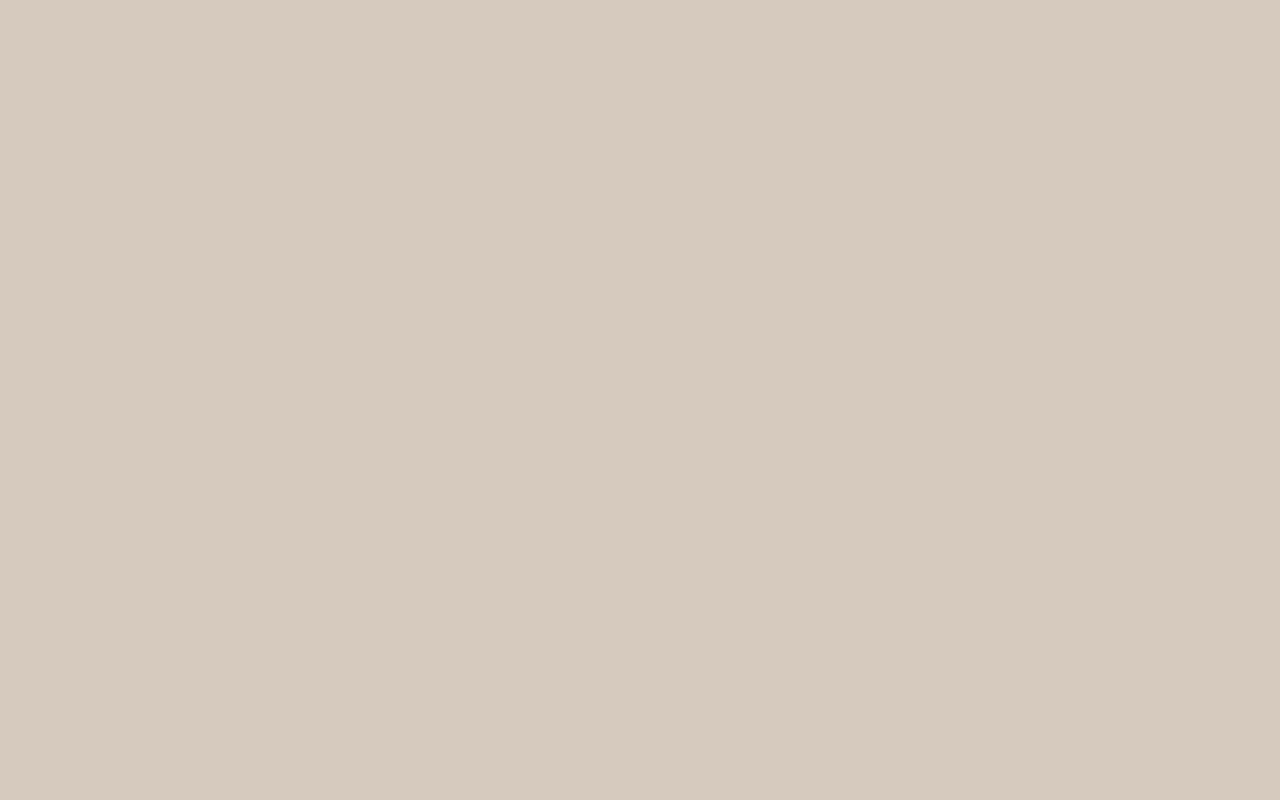
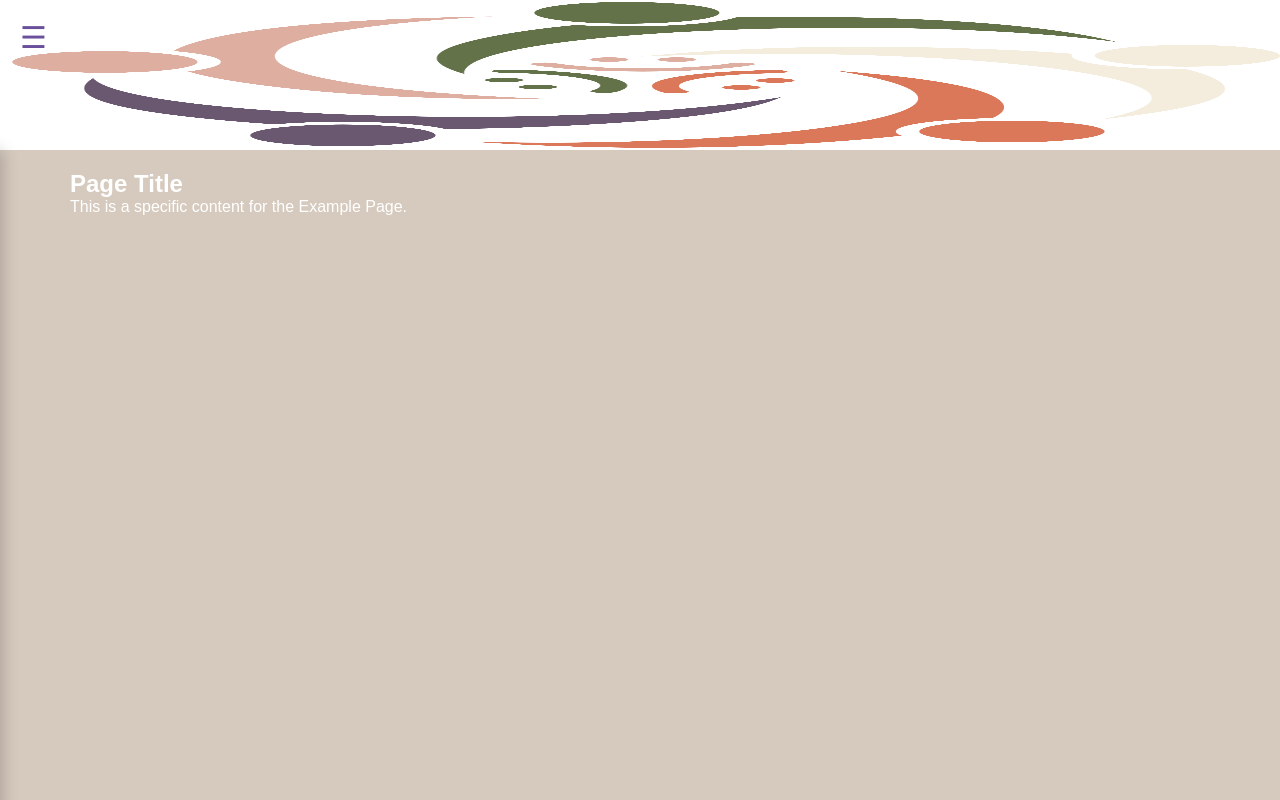
Before and after one commit to nmingora/Accessibility_WebApp, a React (Create React App) app in the folder client/udchat/: page /ExamplePage in a window 1280 px wide. Before the commit this address had no page. Built offline with nearby package versions, Linux system fonts and the light colour scheme.

Commit message:
1st step to react pages template - remove example page

```diff
--- a/client/udchat/src/Components/App.js
+++ b/client/udchat/src/Components/App.js
@@ -5,6 +5,7 @@ import Home from './Home.js';
 import SignUp from './SignUp.js';
 import Parent from './Parents.js';
 import Admin from './Admin.js';
+import ExamplePage from './homeTEST.js';
 
 function App() {
   return (
@@ -15,6 +16,7 @@ function App() {
         <Route path="/SignUp" element={<SignUp/>} />
         <Route path="/Parent" element={<Parent/>}/>
         <Route path="/Admin" element={<Admin/>}/>
+        <Route path="/ExamplePage" element={<ExamplePage/>}/>
       </Routes>
     </Router>
   );
--- /dev/null
+++ b/client/udchat/src/Components/Layout.css
@@ -0,0 +1,97 @@
+/* Layout and Transition Styles */
+.home-container {
+    transition: margin-left 0.3s;
+}
+
+.shifted {
+    margin-left: 250px; /* Adjust based on the sidebar width */
+}
+
+/* Menu Bar Styles */
+.menu-bar {
+    position: fixed;
+    top: 0;
+    left: 0;
+    z-index: 100;
+    width: 100%; /* Ensure it spans the full width */
+    background: transparent; /* Transparent background, can adjust as needed */
+}
+
+.menu-icon {
+    font-size: 30px;
+    cursor: pointer;
+    color: rgb(106, 79, 155); /* Purple color for the icon */
+    padding: 20px;
+}
+
+/* Sidebar Styles */
+.sidebar {
+    width: 250px;
+    position: fixed;
+    left: -250px; /* Start off-screen */
+    top: 150px; /* Offset for the picture header */
+    height: calc(100% - 150px); /* Adjust height based on the header */
+    transition: left 0.3s;
+    background: linear-gradient(135deg, #6A4F9B 0%, #9B6FA4 100%);
+    box-shadow: 3px 0 15px rgba(0,0,0,0.2);
+    color: white;
+    display: flex;
+    flex-direction: column;
+    align-items: center;
+    padding-top: 20px;
+}
+
+.sidebar.open {
+    left: 0; /* Slide in */
+}
+
+.close-btn {
+    /* Close button styles */
+    cursor: pointer;
+    color: white; /* Ensure visibility against the sidebar background */
+    font-size: 24px; /* Adjust size as needed */
+    border: none;
+    background: none;
+    position: absolute;
+    right: 20px;
+    top: 20px;
+}
+
+/* Sidebar Button Styles */
+.sidebar-content button {
+    background-color: rgba(255, 255, 255, 0.1);
+    color: white;
+    border: 1px solid rgba(255, 255, 255, 0.2);
+    margin: 10px 0;
+    padding: 10px 20px;
+    width: 90%;
+    border-radius: 20px;
+    cursor: pointer;
+    transition: background-color 0.3s, transform 0.2s;
+}
+
+.sidebar-content button:hover {
+    background-color: rgba(255, 255, 255, 0.2);
+    transform: scale(1.05);
+}
+
+/* Main Content Styles */
+.main-content {
+    margin: 0 50px; /* Margins to left and right */
+    padding-top: 20px; /* Padding at the top */
+}
+
+/* Picture Header for Logo */
+.picture-header {
+    width: 100%;
+    height: 150px; /* Fixed height for logo */
+    /* Replace the background-color with a background-image for the logo */
+    background-size: contain; /* Ensure the logo fits without being cropped */
+    background-position: center; /* Center the logo */
+    background-repeat: no-repeat; /* Do not repeat the logo */
+}
+
+/* Adjust .home-container margin when sidebar is not shifted */
+.home-container:not(.shifted) {
+    margin-left: 0px;
+}
--- /dev/null
+++ b/client/udchat/src/Components/Layout.js
@@ -0,0 +1,40 @@
+import React, { useState } from 'react';
+import { useNavigate } from 'react-router-dom';
+import './Layout.css'; // Assuming rename Home.css to Layout.css
+import logoImage from '../Images/logo_noName.png';
+
+function Layout({ children }) {
+    const navigate = useNavigate();
+    const navigateLogin = () => navigate('/Login');
+    const navigateSignUp = () => navigate('/SignUp');
+    const navigateAdminPortal = () => navigate('/Admin');
+    const navigateParentPortal = () => navigate('/Parent');
+
+    const [isSidebarOpen, setSidebarOpen] = useState(false);
+    const toggleSidebar = () => setSidebarOpen(!isSidebarOpen);
+
+    return (
+        <div className={`home-container ${isSidebarOpen ? 'shifted' : ''}`}>
+            <div className="picture-header">
+                <img src={logoImage} alt="Logo" style={{ width: '100%', height: '150px' }} />
+            </div>
+            <div className="menu-bar" onClick={toggleSidebar}>
+                <div className="menu-icon">☰</div>
+            </div>
+            <div className={isSidebarOpen ? "sidebar open" : "sidebar"}>
+                <button className="close-btn" onClick={toggleSidebar}>✖</button>
+                <div className="sidebar-content">
+                    <button onClick={navigateLogin}>Login</button>
+                    <button onClick={navigateSignUp}>Sign up</button>
+                    <button onClick={navigateAdminPortal}>Admin Portal</button>
+                    <button onClick={navigateParentPortal}>Parent Portal</button>
+                </div>
+            </div>
+            <main className="main-content">
+                {children} {/* This is where the specific page content will go */}
+            </main>
+        </div>
+    );
+}
+
+export default Layout;
--- /dev/null
+++ b/client/udchat/src/Components/homeTEST.js
@@ -0,0 +1,16 @@
+import React from 'react';
+import Layout from './Layout'; // Adjust the import path as necessary
+
+function ExamplePage() {
+  return (
+    <Layout>
+      {/* Your page-specific content goes here */}
+      <section>
+        <h2>Page Title</h2>
+        <p>This is a specific content for the Example Page.</p>
+      </section>
+    </Layout>
+  );
+}
+
+export default ExamplePage;
```
